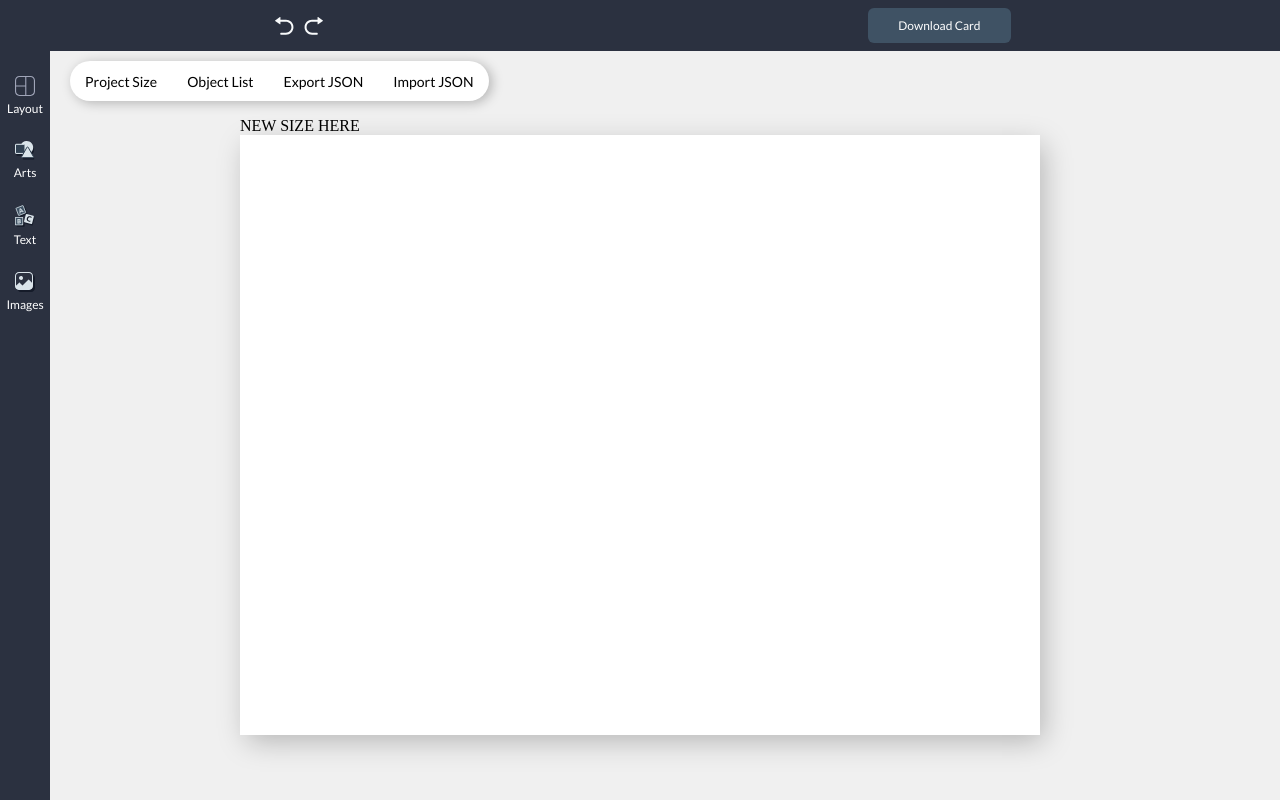
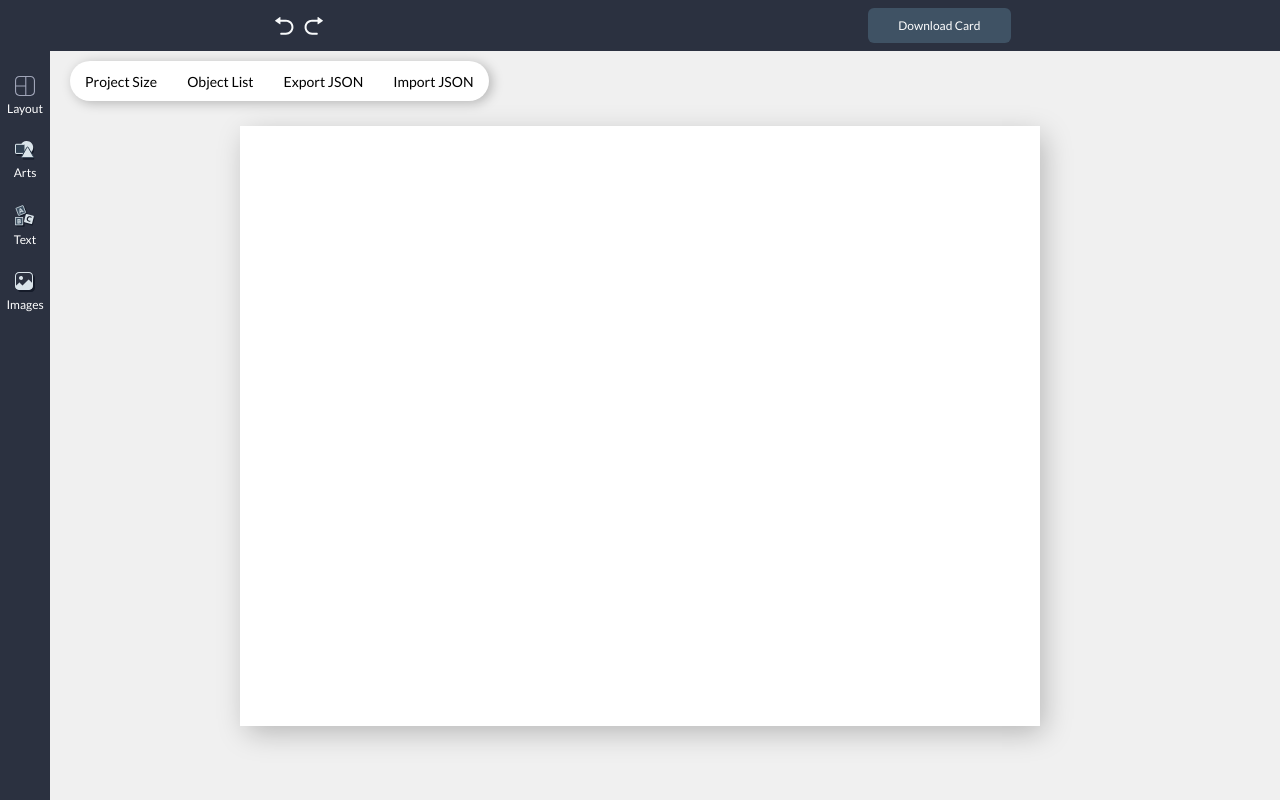
Before and after one commit to VasiliyRoss/card-maker, a React (Create React App) app: page / in a window 1280 px wide. Built offline with nearby package versions, Linux system fonts and the light colour scheme.

Commit message:
подключен redux

```diff
--- a/package.json
+++ b/package.json
@@ -10,9 +10,12 @@
         "@types/node": "^16.7.13",
         "@types/react": "^18.0.0",
         "@types/react-dom": "^18.0.0",
+        "@types/react-redux": "^7.1.33",
         "react": "^18.2.0",
         "react-dom": "^18.2.0",
+        "react-redux": "^9.0.4",
         "react-scripts": "5.0.1",
+        "redux": "^5.0.1",
         "typescript": "^4.4.2",
         "web-vitals": "^2.1.0"
     },
--- a/src/components/Card/Card.tsx
+++ b/src/components/Card/Card.tsx
@@ -1,30 +1,15 @@
-import React, { useState, useEffect } from 'react';
+import React from 'react';
 import styles from './Card.module.css';
 import { CardData } from '../../types/content';
 import Canvas from '../Canvas/Canvas';
 
 function Card({ canvas, filter }: CardData) {
-    const canvasSize = canvas.size;
-    const [size, setSize] = useState(canvasSize);
-
-    useEffect(() => {
-        setSize(size);
-    }, []);
-
-    const newSizeFromWebhook = {
-        height: 1000,
-        width: 1000,
-    };
-
     return (
         <div className={styles.wrapper}>
             <div
                 className={styles.filter}
                 style={{ background: filter?.color }}
             ></div>
-            <button onClick={() => setSize(newSizeFromWebhook)}>
-                NEW SIZE HERE
-            </button>
             <Canvas
                 size={canvas.size}
                 objects={canvas.objects}
```
Also changed, not shown: 1 other file (tests, documents, lock files or other folders).
